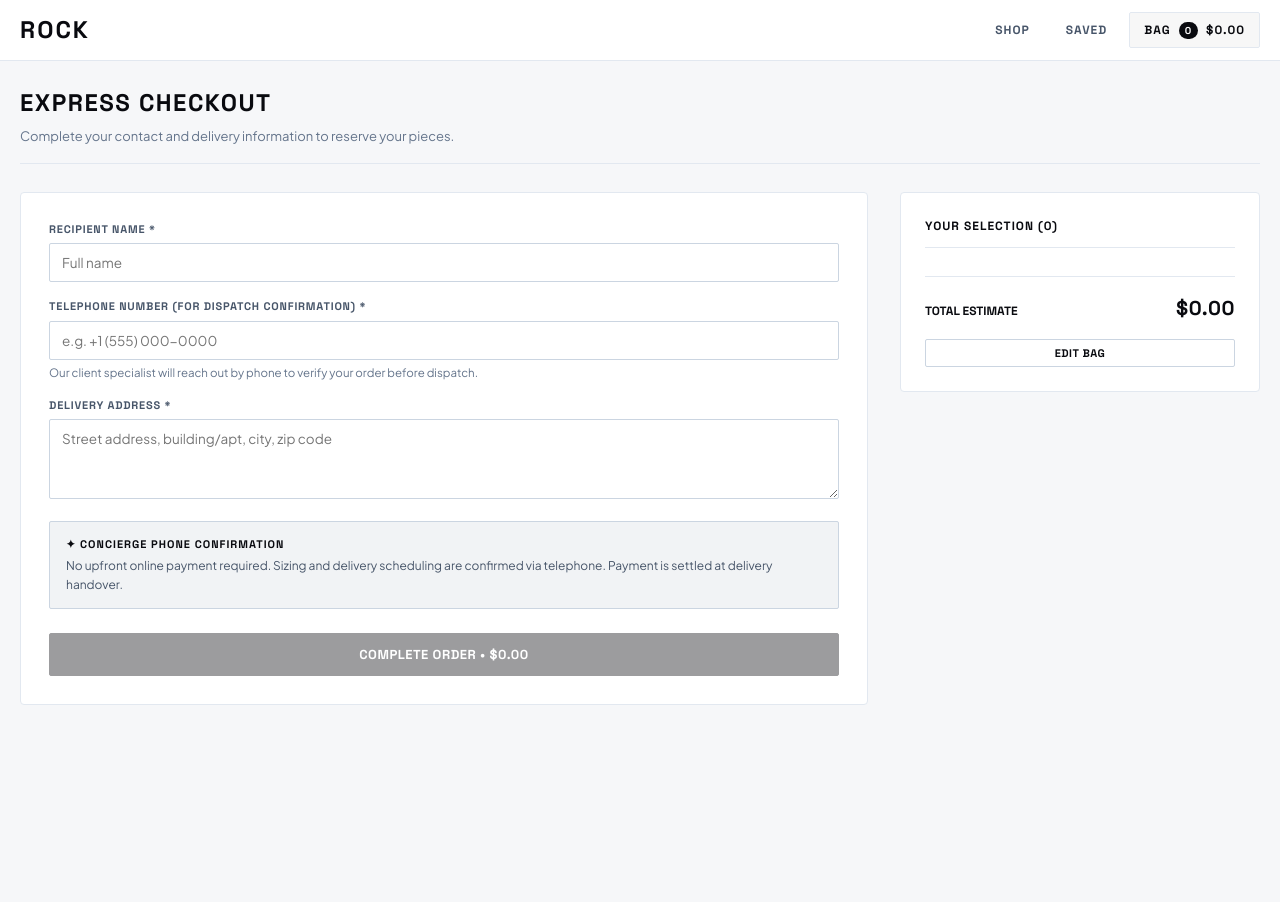
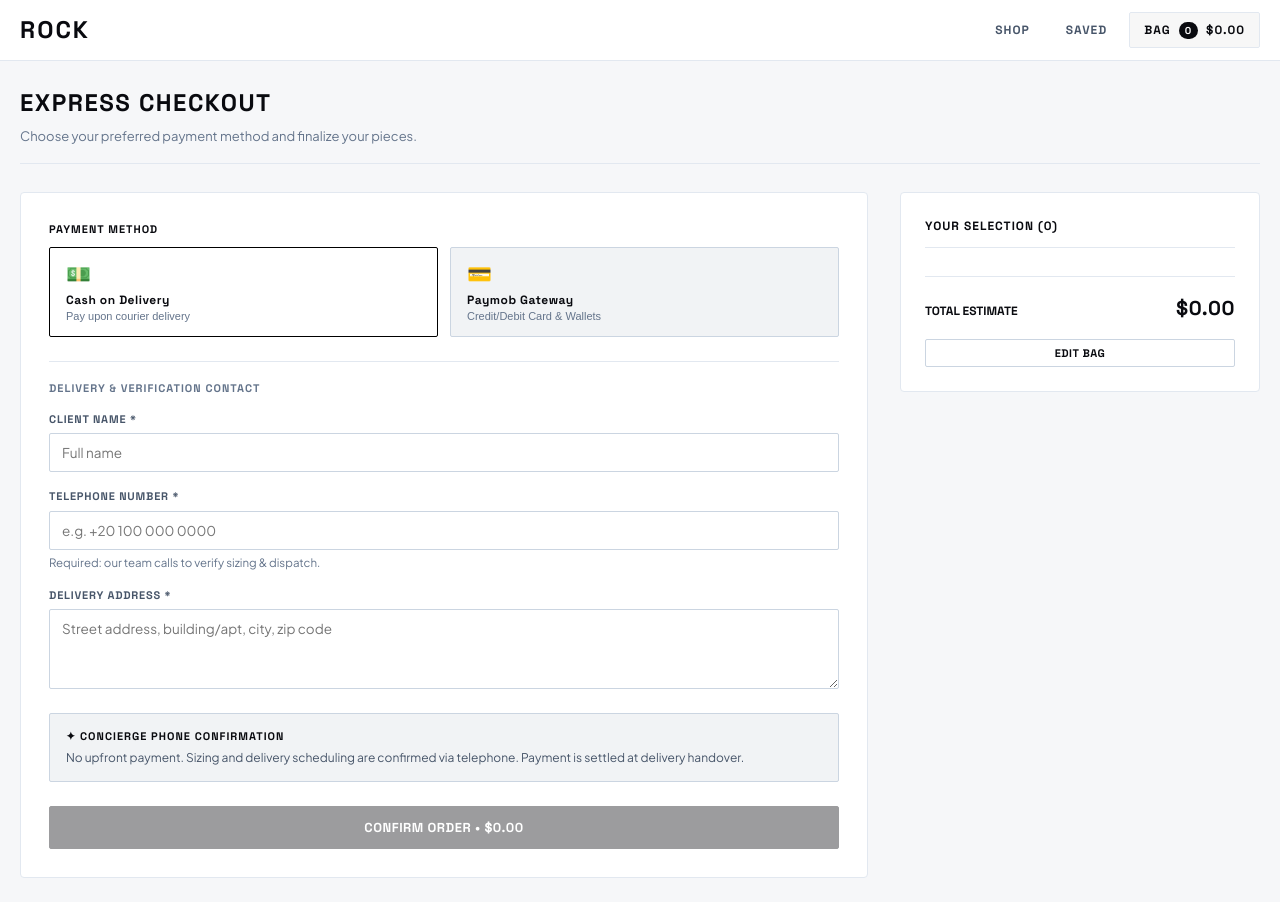
Before and after one commit to nullopt-t/nti-shop, an Angular app in the folder frontend/: page /checkout in a window 1280 px wide. Before the commit the page ends 801 px from the top, so only its background shows below. Built offline with nearby package versions, Linux system fonts and the light colour scheme.

Commit message:
feat(frontend): integrate dual payment options and manager order indicators

```diff
--- a/frontend/src/app/manager/dashboard/manager-dashboard.component.html
+++ b/frontend/src/app/manager/dashboard/manager-dashboard.component.html
@@ -101,6 +101,16 @@
                       </a>
                     </p>
                     <p class="client-address">{{ order.userDetails.address }}</p>
+
+                    <!-- Payment Mode & Status -->
+                    <div class="payment-info-tag" style="margin-top: 10px;">
+                      <span class="badge" [style.background]="order.paymentMethod === 'paymob' ? 'rgba(59, 130, 246, 0.2)' : 'rgba(255, 255, 255, 0.08)'">
+                        {{ order.paymentMethod === 'paymob' ? '💳 PAYMOB GATEWAY' : '💵 CASH ON DELIVERY' }}
+                      </span>
+                      <span class="badge" [style.background]="order.paymentStatus === 'paid' ? 'rgba(34, 197, 94, 0.2)' : 'rgba(234, 179, 8, 0.2)'" [style.color]="order.paymentStatus === 'paid' ? '#4ade80' : '#facc15'">
+                        {{ order.paymentStatus === 'paid' ? '✓ PAID' : 'PENDING PAYMENT' }}
+                      </span>
+                    </div>
                   </div>
 
                   <!-- Purchased Items Breakdown -->
--- a/frontend/src/app/public/checkout/checkout.component.html
+++ b/frontend/src/app/public/checkout/checkout.component.html
@@ -1,19 +1,41 @@
 <div class="board-container">
-  @if (completedOrder(); as ord) {
+  @if (paymobReturnNotice(); as notice) {
+    <!-- Paymob Gateway Return Screen -->
+    <div class="confirmation-container">
+      <div class="confirmation-badge">✓ PAYMENT RECEIVED</div>
+      <h1 class="confirmation-title">TRANSACTION COMPLETED</h1>
+      <p class="confirmation-subtitle">
+        {{ notice }}
+      </p>
+      <div class="confirmation-actions">
+        <a routerLink="/" class="btn btn-primary">RETURN TO SHOP</a>
+      </div>
+    </div>
+  } @else if (completedOrder(); as ord) {
     <!-- Order Confirmation Receipt Screen -->
     <div class="confirmation-container">
       <div class="confirmation-badge">✓ ORDER RECEIVED</div>
       <h1 class="confirmation-title">THANK YOU, {{ ord.userDetails.name.toUpperCase() }}</h1>
       <p class="confirmation-subtitle">
-        Your order reference is <strong>#{{ ord._id }}</strong>. A ROCK client specialist will contact you directly at <strong>{{ ord.userDetails.phone }}</strong> to confirm sizing and coordinate delivery.
+        Your order reference is <strong>#{{ ord._id }}</strong>.
+        @if (ord.paymentMethod === 'cod') {
+          A ROCK client specialist will contact you directly at <strong>{{ ord.userDetails.phone }}</strong> to confirm sizing and coordinate delivery.
+        } @else {
+          Your online payment has been submitted. Our team is processing your shipment.
+        }
       </p>
 
       <div class="confirmation-grid">
         <div class="receipt-card">
-          <h4 class="card-label">DELIVERY DESTINATION</h4>
+          <h4 class="card-label">DELIVERY / INQUIRY CONTACT</h4>
           <p class="data-val"><strong>{{ ord.userDetails.name }}</strong></p>
           <p class="data-val">{{ ord.userDetails.phone }}</p>
           <p class="data-val">{{ ord.userDetails.address }}</p>
+          <p class="data-val" style="margin-top: 8px;">
+            <span class="badge" [class.badge-paymob]="ord.paymentMethod === 'paymob'">
+              {{ ord.paymentMethod === 'paymob' ? 'PAYMOB GATEWAY' : 'CASH ON DELIVERY' }}
+            </span>
+          </p>
         </div>
 
         <div class="receipt-card">
@@ -27,7 +49,7 @@
             }
           </div>
           <div class="receipt-total-row">
-            <span>TOTAL DUE ON DELIVERY</span>
+            <span>{{ ord.paymentMethod === 'cod' ? 'TOTAL DUE ON DELIVERY' : 'TOTAL PAID' }}</span>
             <span class="price-tag total-val">${{ ord.totalPrice.toFixed(2) }}</span>
           </div>
         </div>
@@ -42,7 +64,7 @@
     <div class="checkout-wrapper">
       <div class="checkout-header">
         <h1>EXPRESS CHECKOUT</h1>
-        <p>Complete your contact and delivery information to reserve your pieces.</p>
+        <p>Choose your preferred payment method and finalize your pieces.</p>
       </div>
 
       <div class="checkout-grid">
@@ -61,9 +83,43 @@
             </div>
           }
 
+          <!-- Payment Method Selector -->
+          <div class="payment-selector-group">
+            <label class="selector-label">PAYMENT METHOD</label>
+            <div class="payment-tabs">
+              <button
+                type="button"
+                class="payment-option-btn"
+                [class.active]="paymentMethod === 'cod'"
+                (click)="setPaymentMethod('cod')">
+                <span class="payment-icon">💵</span>
+                <span class="payment-name">Cash on Delivery</span>
+                <span class="payment-desc">Pay upon courier delivery</span>
+              </button>
+
+              <button
+                type="button"
+                class="payment-option-btn"
+                [class.active]="paymentMethod === 'paymob'"
+                (click)="setPaymentMethod('paymob')">
+                <span class="payment-icon">💳</span>
+                <span class="payment-name">Paymob Gateway</span>
+                <span class="payment-desc">Credit/Debit Card & Wallets</span>
+              </button>
+            </div>
+          </div>
+
           <form (ngSubmit)="submitOrder()">
+            <!-- Contact info section -->
+            <div class="contact-section">
+              <div class="section-title">
+                {{ paymentMethod === 'cod' ? 'DELIVERY & VERIFICATION CONTACT' : 'CLIENT CONTACT (FALLBACK & INQUIRIES)' }}
+              </div>
+
               <div class="form-group">
-              <label for="name">RECIPIENT NAME *</label>
+                <label for="name">
+                  CLIENT NAME {{ paymentMethod === 'cod' ? '*' : '(OPTIONAL)' }}
+                </label>
                 <input
                   id="name"
                   type="text"
@@ -71,22 +127,27 @@
                   placeholder="Full name"
                   [(ngModel)]="name"
                   name="name"
-                required />
+                  [required]="paymentMethod === 'cod'" />
               </div>
 
               <div class="form-group">
-              <label for="phone">TELEPHONE NUMBER (FOR DISPATCH CONFIRMATION) *</label>
+                <label for="phone">
+                  TELEPHONE NUMBER {{ paymentMethod === 'cod' ? '*' : '(OPTIONAL)' }}
+                </label>
                 <input
                   id="phone"
                   type="tel"
                   class="form-control"
-                placeholder="e.g. +1 (555) 000-0000"
+                  placeholder="e.g. +20 100 000 0000"
                   [(ngModel)]="phone"
                   name="phone"
-                required />
-              <small class="field-hint">Our client specialist will reach out by phone to verify your order before dispatch.</small>
+                  [required]="paymentMethod === 'cod'" />
+                <small class="field-hint">
+                  {{ paymentMethod === 'cod' ? 'Required: our team calls to verify sizing & dispatch.' : 'Used as fallback for support inquiries.' }}
+                </small>
               </div>
 
+              @if (paymentMethod === 'cod') {
                 <div class="form-group">
                   <label for="address">DELIVERY ADDRESS *</label>
                   <textarea
@@ -98,17 +159,26 @@
                     name="address"
                     required></textarea>
                 </div>
+              }
+            </div>
 
+            @if (paymentMethod === 'cod') {
               <div class="fulfillment-assurance-box">
                 <div class="assurance-title">✦ CONCIERGE PHONE CONFIRMATION</div>
-              <p>No upfront online payment required. Sizing and delivery scheduling are confirmed via telephone. Payment is settled at delivery handover.</p>
+                <p>No upfront payment. Sizing and delivery scheduling are confirmed via telephone. Payment is settled at delivery handover.</p>
               </div>
+            } @else {
+              <div class="fulfillment-assurance-box gateway-box">
+                <div class="assurance-title">✦ SECURE PAYMOB REDIRECT</div>
+                <p>You will be directed to Paymob's official payment page to securely enter card or wallet details. No card information is stored on our servers.</p>
+              </div>
+            }
 
             <button
               type="submit"
               class="btn btn-primary btn-lg btn-block"
               [disabled]="submitting() || cartService.items().length === 0">
-              {{ submitting() ? 'CONFIRMING RESERVATION...' : 'COMPLETE ORDER • $' + cartService.total().toFixed(2) }}
+              {{ submitting() ? 'PROCESSING...' : (paymentMethod === 'paymob' ? 'PROCEED TO PAYMOB • $' + cartService.total().toFixed(2) : 'CONFIRM ORDER • $' + cartService.total().toFixed(2)) }}
             </button>
           </form>
         </div>
--- a/frontend/src/app/public/checkout/checkout.component.scss
+++ b/frontend/src/app/public/checkout/checkout.component.scss
@@ -74,6 +74,98 @@
   font-size: 12.5px;
   margin-bottom: 16px;
   border-radius: var(--radius-xs);
+}
+
+.payment-selector-group {
+  margin-bottom: 24px;
+
+  .selector-label {
+    font-family: var(--font-display);
+    font-size: 11px;
+    font-weight: 800;
+    letter-spacing: 1px;
+    color: var(--text-primary);
+    margin-bottom: 10px;
+    display: block;
+  }
+
+  .payment-tabs {
+    display: grid;
+    grid-template-columns: 1fr 1fr;
+    gap: 12px;
+
+    @media (max-width: 600px) {
+      grid-template-columns: 1fr;
+    }
+  }
+
+  .payment-option-btn {
+    display: flex;
+    flex-direction: column;
+    align-items: flex-start;
+    padding: 14px 16px;
+    background: var(--bg-surface-elevated);
+    border: 1px solid var(--border-medium);
+    border-radius: var(--radius-xs);
+    cursor: pointer;
+    text-align: left;
+    transition: all 0.15s ease;
+
+    .payment-icon {
+      font-size: 20px;
+      margin-bottom: 6px;
+    }
+
+    .payment-name {
+      font-family: var(--font-display);
+      font-size: 12px;
+      font-weight: 800;
+      letter-spacing: 0.5px;
+      color: var(--text-primary);
+      margin-bottom: 2px;
+    }
+
+    .payment-desc {
+      font-size: 11px;
+      color: var(--text-muted);
+    }
+
+    &:hover {
+      border-color: var(--text-muted);
+    }
+
+    &.active {
+      border-color: var(--accent);
+      background: rgba(255, 255, 255, 0.05);
+      outline: 2px solid var(--accent);
+    }
+  }
+}
+
+.contact-section {
+  border-top: 1px solid var(--border-subtle);
+  padding-top: 18px;
+  margin-bottom: 18px;
+
+  .section-title {
+    font-family: var(--font-display);
+    font-size: 11px;
+    font-weight: 800;
+    letter-spacing: 1px;
+    color: var(--text-muted);
+    margin-bottom: 14px;
+  }
+}
+
+.badge-paymob {
+  background: rgba(59, 130, 246, 0.15);
+  color: #60a5fa;
+  border: 1px solid rgba(59, 130, 246, 0.3);
+  padding: 2px 8px;
+  border-radius: var(--radius-xs);
+  font-size: 10px;
+  font-weight: 700;
+  letter-spacing: 0.5px;
 }
 
 .aside-summary-card {
--- a/frontend/src/app/public/checkout/checkout.component.ts
+++ b/frontend/src/app/public/checkout/checkout.component.ts
@@ -1,7 +1,7 @@
-import { Component, signal, inject } from '@angular/core';
+import { Component, signal, inject, OnInit } from '@angular/core';
 import { CommonModule } from '@angular/common';
 import { FormsModule } from '@angular/forms';
-import { Router, RouterLink } from '@angular/router';
+import { Router, RouterLink, ActivatedRoute } from '@angular/router';
 import { ApiService } from '../../core/services/api.service';
 import { CartService } from '../../core/services/cart.service';
 import { Order, CreateOrderPayload } from '../../core/models/order.model';
@@ -13,11 +13,13 @@ import { Order, CreateOrderPayload } from '../../core/models/order.model';
   templateUrl: './checkout.component.html',
   styleUrl: './checkout.component.scss',
 })
-export class CheckoutComponent {
+export class CheckoutComponent implements OnInit {
   private api = inject(ApiService);
   private router = inject(Router);
+  private route = inject(ActivatedRoute);
   readonly cartService = inject(CartService);
 
+  paymentMethod: 'cod' | 'paymob' = 'cod';
   name = '';
   phone = '';
   address = '';
@@ -25,6 +27,28 @@ export class CheckoutComponent {
   readonly submitting = signal<boolean>(false);
   readonly errorMessage = signal<string | null>(null);
   readonly completedOrder = signal<Order | null>(null);
+  readonly paymobReturnNotice = signal<string | null>(null);
+
+  ngOnInit(): void {
+    // Check if returning from Paymob Unified Checkout redirect
+    const params = this.route.snapshot.queryParams;
+    if (params['orderId']) {
+      const isSuccess = params['success'] === 'true' || !params['success'];
+      if (isSuccess) {
+        this.paymobReturnNotice.set(
+          `Thank you! Your payment for order #${params['orderId']} has been recorded. Our team will verify and prepare your dispatch.`
+        );
+        this.cartService.clearCart();
+      } else {
+        this.errorMessage.set('Payment could not be completed via the gateway. Please try again.');
+      }
+    }
+  }
+
+  setPaymentMethod(method: 'cod' | 'paymob'): void {
+    this.paymentMethod = method;
+    this.errorMessage.set(null);
+  }
 
   resetOutdatedBag(): void {
     this.cartService.clearCart();
@@ -32,25 +56,28 @@ export class CheckoutComponent {
   }
 
   submitOrder(): void {
-    if (!this.name.trim() || !this.phone.trim() || !this.address.trim()) {
-      this.errorMessage.set('Please provide your full name, phone number, and delivery address.');
+    if (this.cartService.items().length === 0) {
+      this.errorMessage.set('Your cart is empty. Please add items before checking out.');
       return;
     }
 
-    if (this.cartService.items().length === 0) {
-      this.errorMessage.set('Your cart is empty. Please add items before checking out.');
-      return;
+    // Cash on Delivery requires full contact details
+    if (this.paymentMethod === 'cod') {
+      if (!this.name.trim() || !this.phone.trim() || !this.address.trim()) {
+        this.errorMessage.set('Please provide your full name, phone number, and delivery address for Cash on Delivery.');
+        return;
+      }
     }
 
     this.submitting.set(true);
     this.errorMessage.set(null);
 
     const payload: CreateOrderPayload = {
-      paymentMethod: 'cod',
+      paymentMethod: this.paymentMethod,
       userDetails: {
-        name: this.name.trim(),
-        phone: this.phone.trim(),
-        address: this.address.trim(),
+        name: this.name.trim() || 'Guest Customer',
+        phone: this.phone.trim() || 'N/A',
+        address: this.address.trim() || 'N/A',
       },
       items: this.cartService.items().map((entry) => ({
         itemId: entry.item._id,
@@ -60,9 +87,17 @@ export class CheckoutComponent {
 
     this.api.submitOrder(payload).subscribe({
       next: (res) => {
+        this.submitting.set(false);
+
+        if (this.paymentMethod === 'paymob' && res.checkoutUrl) {
+          this.cartService.clearCart();
+          // Redirect browser directly to Paymob Unified Checkout
+          window.location.href = res.checkoutUrl;
+          return;
+        }
+
         this.completedOrder.set(res.data);
         this.cartService.clearCart();
-        this.submitting.set(false);
       },
       error: (err) => {
         this.errorMessage.set(
```
Lines whose indentation alone changed are shown as unchanged.
